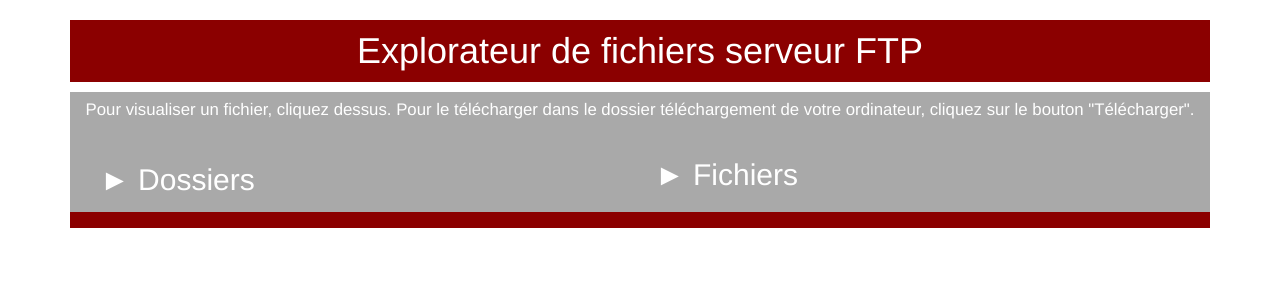
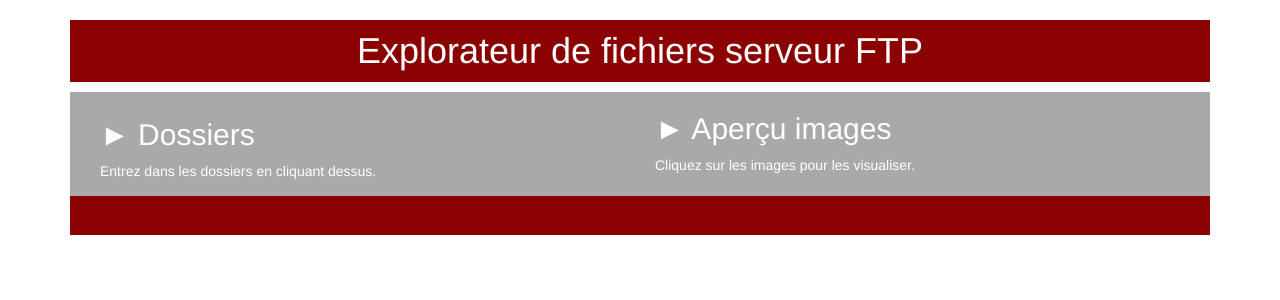
Before and after one commit to SarahRebouh/Files-explorer, a PHP site: page / in a window 1280 px wide. Shown: the top 300 px of the page. Run offline with PHP 8.4, Linux system fonts and the light colour scheme; data that the repository does not hold is empty; some libraries are stand-ins or nearby versions.

Commit message:
Projet terminé

```diff
--- a/css/style.css
+++ b/css/style.css
@@ -4,8 +4,8 @@
     color:white;
     padding-top: 1%;
     padding-bottom: 1%;
+}
 
-}
 
 .all{
     background-color: darkgrey;
@@ -36,12 +36,9 @@
 }
 
 main .corpsfich{
-    border: 8px solid darkred;
     height: 100%;
-
-
-
-
+    margin-top: 2%;
+    border:8px solid darkred;
 }
 
 .intro{
@@ -51,3 +48,12 @@ main .corpsfich{
     color: white;
     padding:0.5%;
 }
+.salut{
+    color:white;
+    font-size: 120%;
+    font-weight: bold;
+}
+.style{
+   font-weight: bold;
+    color: black;
+}
--- a/file-explore.php
+++ b/file-explore.php
@@ -29,9 +29,9 @@ $dirs = scandir($adresse);
 //--- Si ma variable transmet une adresse, on affiche une image dossier et on fait un lien vers l'adresse du dossier en ajoutant le nom du dossier à la fin de l'URL
             if (isset($_GET['dossier'])){
 
-                echo "<a class='link' href=http://sarahr.marmier.codeur.online/".$_GET['dossier'].$folder."><img src='images/file.png'> $folder</a><br>";
+                echo "<p class='style'><a class='link' href=http://sarahr.marmier.codeur.online/".$_GET['dossier'].$folder."><img src='images/file.png'> $folder</a><br><p>";
 
-                echo "<a download='$folder' href=http://sarahr.marmier.codeur.online/".$_GET['dossier'].$folder."><button type='button' class='btn btn-primary col-lg-12 btn_sm'>Télécharger</button></a>";
+                echo "<p class='style'><a download='$folder' href=http://sarahr.marmier.codeur.online/".$_GET['dossier'].$folder."><button type='button' class='btn btn-outline-primary col-lg-12 btn_sm'>Télécharger</button></a></p>";
 
             }
         }
@@ -45,18 +45,16 @@ $dirs = scandir($adresse);
 
 
                 if (isset($_GET['dossier'])){
-                    echo "<a href='index.php?dossier=".$_GET['dossier'].$folder."/'><img src='images/retour.png'> Retour</a><br>";
+                    echo "<p class='style'><a href='index.php?dossier=".$_GET['dossier'].$folder."/'><img src='images/retour.png'> Retour</a><br></p>";
                     }
 
-                else{
-                    echo "<a href='index.php'><img src='images/retour.png'> Retour</a><br>";
-                }
+
              }
 
             else if ($folder == "."){
 //--- si la ligne est égale à ..
 
-                echo "<a href='index.php'><img src='images/home.png'> HOME</a><br>";
+                echo "<p class='style'><a href='index.php'><img src='images/home.png'> HOME</a><br></p>";
  //---- on affiche : imagedossier + lien
             }
 
@@ -65,11 +63,11 @@ $dirs = scandir($adresse);
 
             else {
                 if (isset($_GET['dossier'])){
-                    echo "<a href='index.php?dossier=".$_GET['dossier'].$folder."/'><img src='images/dossier.png'> $folder</a><br>";
+                    echo "<p class='style'><a href='index.php?dossier=".$_GET['dossier'].$folder."/'><img src='images/dossier.png'> $folder</a><br></p>";
                     }
                 else {
 
-                echo "<a href='index.php?dossier=$folder/'><img src='images/dossier.png'> $folder</a><br>";
+                echo "<p class='style'><a href='index.php?dossier=$folder/'><img src='images/dossier.png'> $folder</a><br></p>";
                 }
             }
         }
--- a/index.php
+++ b/index.php
@@ -15,9 +15,6 @@
     <header class=container>
         <h1 class=titre>Explorateur de fichiers serveur FTP</h1>
 
-            <div class="intro" col-lg-12>
-                <p class="welcome">Pour visualiser un fichier, cliquez dessus. Pour le télécharger dans le dossier téléchargement de votre ordinateur, cliquez sur le bouton "Télécharger".</p>
-            </div>
 
      </header>
 
@@ -27,11 +24,13 @@
 
             <div class="doss col-xs-5 col-lg-6">
                 <h2>► Dossiers</h2>
+                <p>Entrez dans les dossiers en cliquant dessus.</p>
             </div>
 
 
             <div class="fich col-xs-5 col-lg-6">
-                <h2>► Fichiers</h2>
+                <h2>► Aperçu images</h2>
+                <p>Cliquez sur les images pour les visualiser.</p>
             </div>
 
         </div>
@@ -58,9 +57,6 @@
             e.preventDefault();
 
             var adresse = $(this).attr("href");
-//
-//            var splitadresse = adresse.split('/');
-
 
             $.ajax({
             type : "GET",
--- a/script.php
+++ b/script.php
@@ -3,9 +3,6 @@
 $url = $_GET["donnees"]; //Je récupère les données dans index.php
 $exp = explode(".", $url); //Je récupère l'adresse découpée'
 $exp =  array_reverse($exp); //J'inverse le découpage de l'adresse
-
-
-echo ".",$exp[0];
 
 $extension = ".".$exp[0]; //Je crée une variable  = .jpg.png...
 
@@ -15,4 +12,7 @@ $extension = ".".$exp[0]; //Je crée une variable  = .jpg.png...
         echo "<img src='".$url."'>";
         }
 
+        else{
+            echo "<p class='salut'>Ce type de fichier n'est pas supporté. Veuillez le télécharger.</p>";
+        }
     }
```
Also changed, not shown: images/dossier.png, images/file.png, images/home.png.
